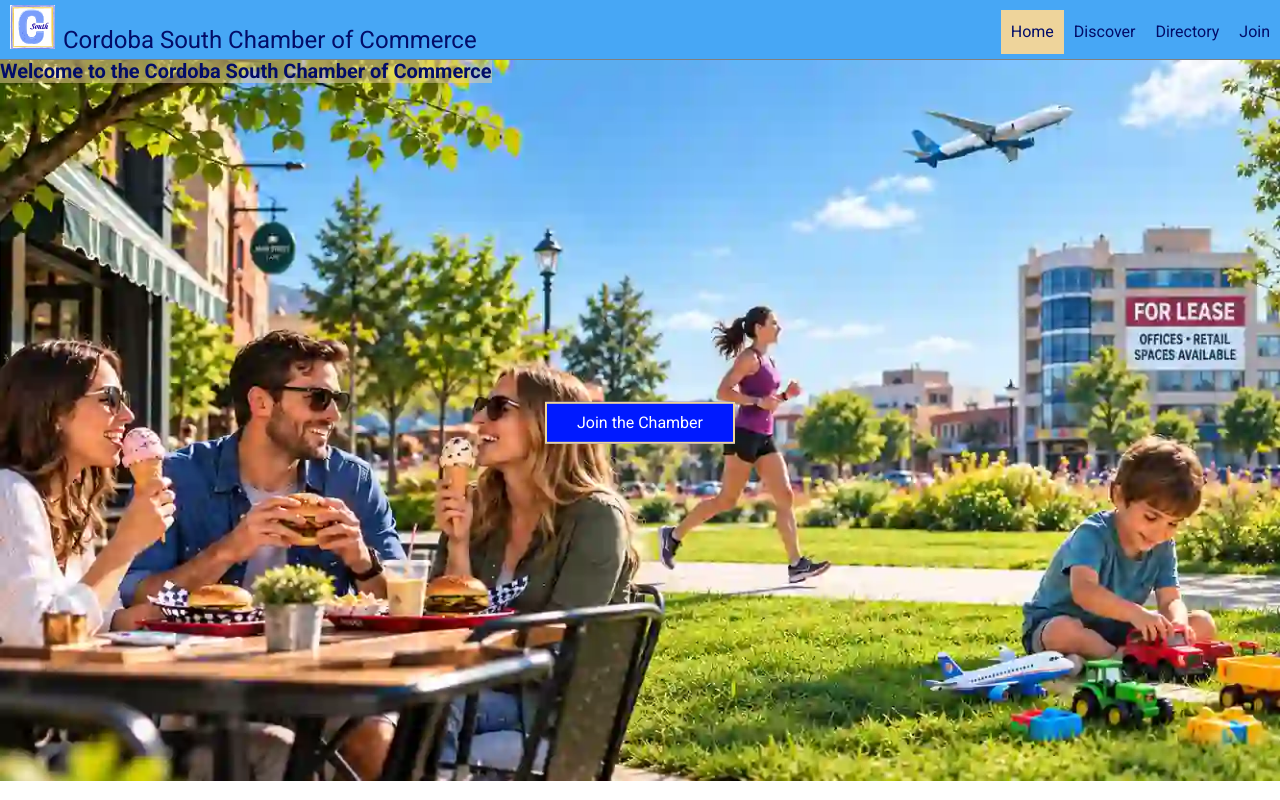
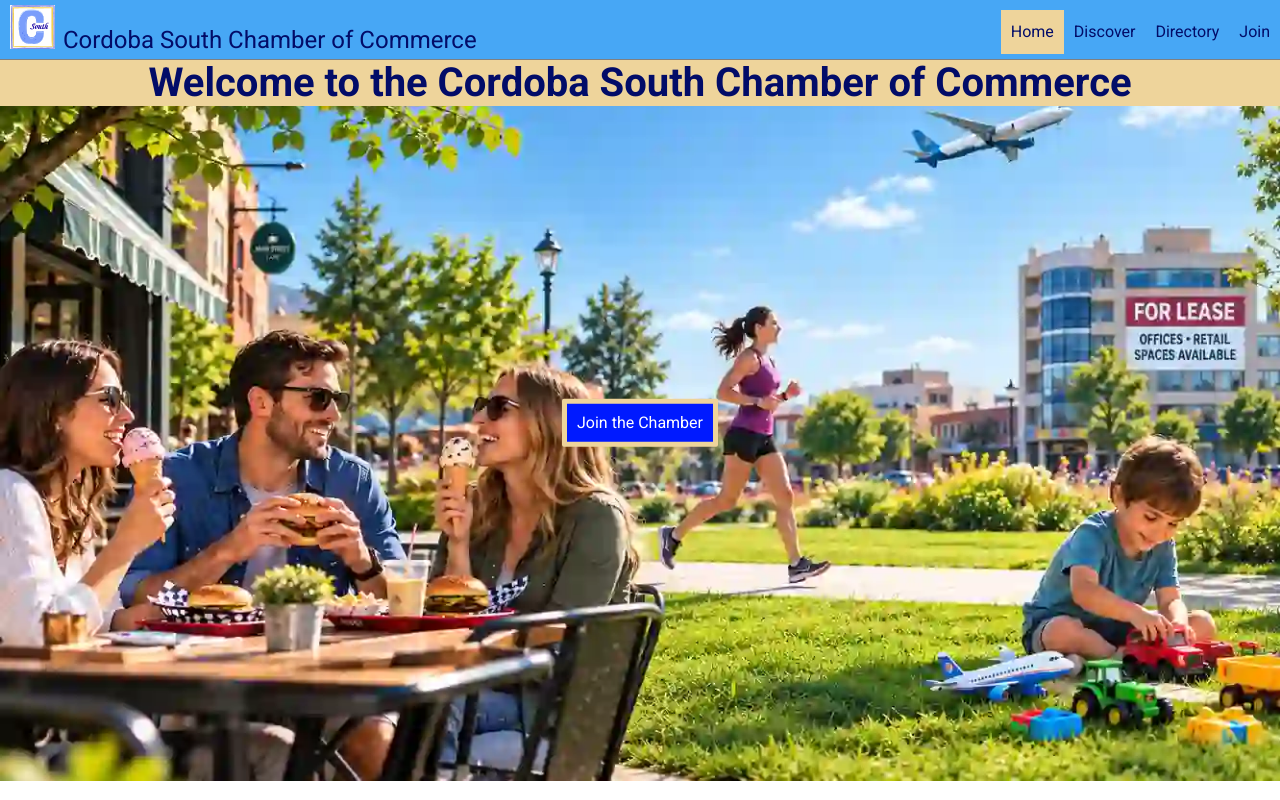
Before and after one commit to roasmarialaura/wdd231, a plain HTML site: page chamber/index.html in a window 1280 px wide. Shown: the top 800 px of the page. Drawn offline with Linux system fonts and the light colour scheme; no server answers.

Commit message:
large css done

```diff
--- a/chamber/styles/chamber-larger.css
+++ b/chamber/styles/chamber-larger.css
@@ -81,9 +81,16 @@
     .social img {
         width: 55px;
     }
-    .hero button {
+    .hero h1 {
         position: absolute;
-        top: 50px;
-        right: 450px;
+        width: 100%;
+        background-color: var(--secondary-color);
+        font-size: 40px;
+
     }
+    #join {
+        border: 5px solid var(--secondary-color);
+        border-radius: 2px;
+    }
+
 }
```
